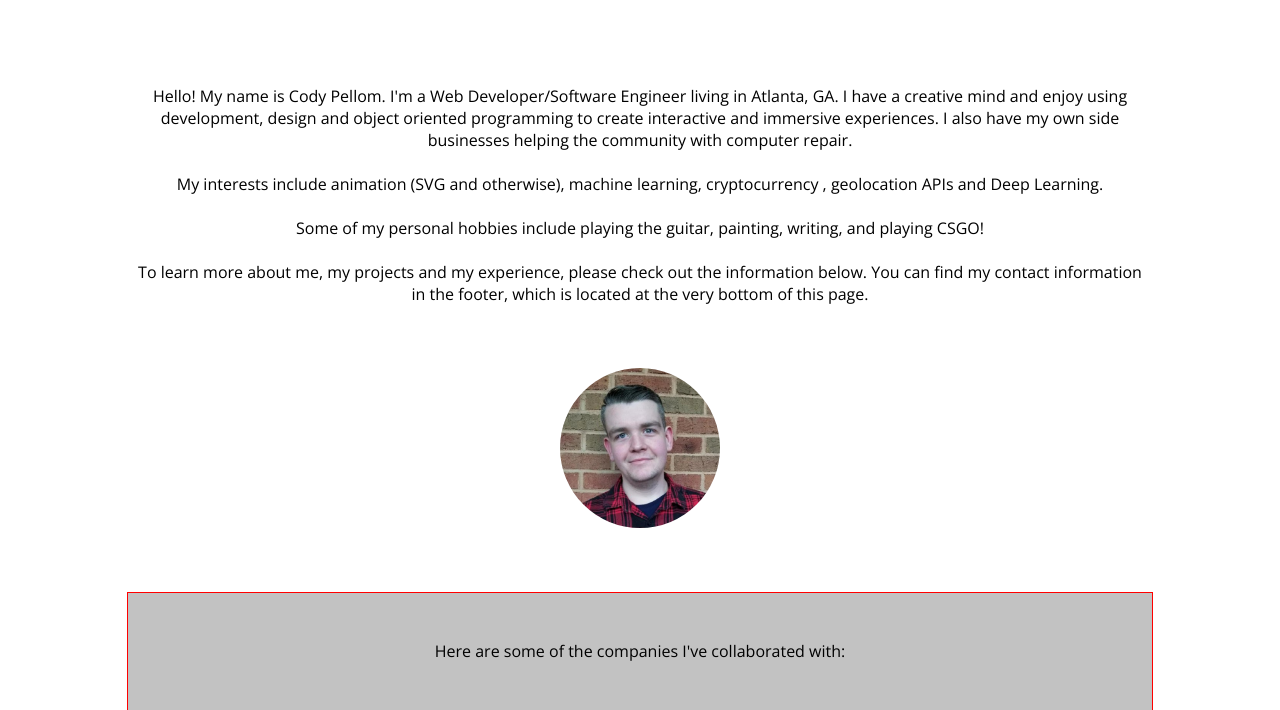
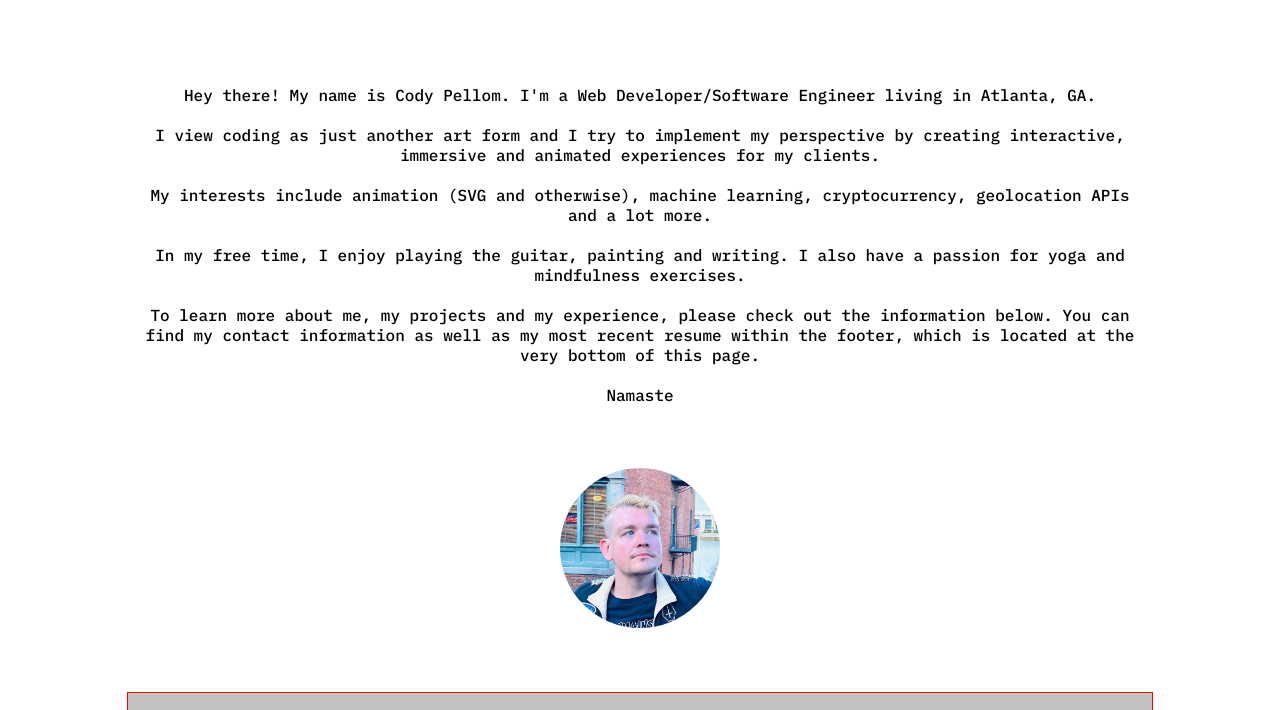
Before and after one commit to CodyPellom/portfolio-2020, a plain HTML site: page index.html in a window 1280 px wide. Shown: the part 802-1512 px from the top of the page. Drawn offline with nearby package versions, Linux system fonts and the light colour scheme; no server answers; animation ran at ten frames a second; a script that the page names is missing; a web font is replaced by a local one.

Commit message:
good vibes

```diff
--- a/index.html
+++ b/index.html
@@ -78,19 +78,25 @@
     <!--Hero Section End-->
     <!--Overview Section Start-->
     <div class="overview-section" id="overviewSec">
-        <p id="overviewText">Hello! My name is Cody Pellom. I'm a Web Developer/Software Engineer living in Atlanta, GA. I have
-            a creative mind and enjoy using development, design and object oriented programming to create interactive
-            and immersive experiences. I also have my own side businesses helping the community with computer repair.
-
-            <br /> <br /> My interests include animation (SVG and otherwise), machine learning, cryptocurrency
-            , geolocation APIs and Deep Learning.
+        <p id="overviewText" class="ibm-font">
+            Hey there! My name is Cody Pellom. I'm a Web Developer/Software Engineer living in Atlanta, GA.
+            <br /><br />
+            I view coding as just another art form and I try to implement my perspective by creating interactive,
+            immersive and animated experiences for my clients.
+            <br /><br />
+            My interests include animation (SVG and otherwise), machine learning, cryptocurrency, geolocation APIs and a
+            lot more.
+            <br /><br />
+            In my free time, I enjoy playing the guitar, painting and writing. I also have a passion for yoga and
+            mindfulness exercises.
+            <br /><br />
+            To learn more about me, my projects and my experience, please check out the information below.
+            You can find my contact information as well as my most recent resume within the footer, which is located at
+            the very bottom of this page.
             <br/><br/>
-            Some of my personal hobbies include playing the guitar, painting, writing, and playing CSGO!
-            <br/><br/>To learn more about me, my projects and my experience, please check out the information below.
-             You can find my contact information in the footer, which is located at the very bottom of this page.
+            Namaste
         </p>
-        <img src="./profile-pic.png"
-            alt="profile-pic" id="profilePic">
+        <img src="./me.png" alt="profile-pic" id="profilePic">
 
     </div>
     <!--Overview Section End-->
@@ -100,29 +106,24 @@
     <!--Experience Section Start-->
     <div class="row-center">
         <div class="experience-section">
-            <p>Here are some of the companies I've collaborated with:</p>
+            <p class="ibm-font">Here are some of the companies I've collaborated with:</p>
             <div class="experience-section-companies">
-                <img src="./applied-systems-logo.png"
-                    alt="applied-systems-logo" id="appliedLogo">
-                <img src="./hewlett-packard-logo.png"
-                    alt="hewlett-packard-logo" id="hpLogo">
-                <img src="./home-depot-logo.png"
-                    alt="home-depot-logo" id="hdLogo">
-                <img src="./trustfuel-logo.png"
-                    alt="trustfuel-logo" id="trustfuelLogo">
-                <img src="./aptean-logo.png"
-                    alt="applied-systems-logo" id="apteanlogo">
+                <img src="./applied-systems-logo.png" alt="applied-systems-logo" id="appliedLogo">
+                <img src="./hewlett-packard-logo.png" alt="hewlett-packard-logo" id="hpLogo">
+                <img src="./home-depot-logo.png" alt="home-depot-logo" id="hdLogo">
+                <img src="./trustfuel-logo.png" alt="trustfuel-logo" id="trustfuelLogo">
+                <img src="./aptean-logo.png" alt="applied-systems-logo" id="apteanlogo">
             </div>
         </div>
     </div>
     <!--Experience Section End-->
 
     <!--Recent Projects Start-->
-    <!-- <div id="recent-projects">
+    <div id="recent-projects">
         <div class="column-center">
             <h1>Recent Projects</h1>
             <h3>Where Is the ISS?</h5>
-                <p>This is a fun one. I <a href="https://github.com/CodyPellom/WhereIsTheISS" target="_blank" class="gLink">built</a> this around 02/09. <i>Where is the ISS</i> consumes data from a <s>NASA</s> <a class="gLink" href="https://wheretheiss.at/w/developer" target="_blank">API</a> and uses the
+                <p class="ibm-font">This is a fun one. I <a href="https://github.com/CodyPellom/WhereIsTheISS" target="_blank" class="gLink">built</a> this around 02/09. <i>Where is the ISS</i> consumes data from an <s>NASA</s> <a class="gLink" href="https://wheretheiss.at/w/developer" target="_blank">API</a> and uses the
                     latitude
                     and longitude
                     of the International Space Station to display it's location on an open source map. The map was created using a combination of leaflet.js and openStreetMaps. </p>
@@ -131,7 +132,7 @@
                 <div id="issMap"></div>
 
         </div>
-    </div> -->
+    </div>
     <!--Recent Projects End-->
 
 
@@ -219,17 +220,15 @@
         </div>
     </div>
     <!--Certificates Section Starts-->
-    <!-- <div class="row-center">
+    <div class="row-center">
         <div class="certificates-section">
             <h2 id="certificates-header"></h2>
-            <img src="./general-assembly-logo-2.png"
-                alt="ga-logo" id="certOne">
-            <p>General Assembly's Web Development Immersive Program (2018)</p>
-            <img src="./epi-logo-1.png"
-                alt="epi" id="certTwo">
-            <p>Episerver's Development Fundamentals (2019)</p>
+            <img src="./general-assembly-logo-2.png" alt="ga-logo" id="certOne">
+            <p class="ibm-font">General Assembly's Web Development Immersive Program (2018)</p>
+            <img src="./epi-logo-1.png" alt="epi" id="certTwo">
+            <p class="ibm-font">Episerver's Development Fundamentals (2019)</p>
         </div>
-    </div> -->
+    </div>
     <!--Certificates Section End-->
     <!--Research Section Starts-->
     <div class="row-center">
@@ -241,41 +240,21 @@
 
             </div>
             <div class="research-item-section">
-                <a href="https://www.tensorflow.org/js/" target="_blank"><img
-                        src="./tensorflow-sticky.png"
-                        alt="" class="sticky-note"></a>
-                <a href="https://dotnet.microsoft.com/" target="_blank"><img
-                        src="./net-sticky.png"
-                        alt="" class="sticky-note"></a>
-                <a href="https://www.ibm.com/watson/developer" target="_blank"><img
-                        src="./ibm-sticky.png"
-                        alt="" class="sticky-note"></a>
-                <a href="https://threejs.org/" target="_blank"><img
-                        src="./threejs-sticky.png"
-                        class="sticky-note" alt=""></a>
+                <a href="https://www.tensorflow.org/js/" target="_blank"><img src="./tensorflow-sticky.png" alt=""
+                        class="sticky-note"></a>
+                <a href="https://dotnet.microsoft.com/" target="_blank"><img src="./net-sticky.png" alt=""
+                        class="sticky-note"></a>
+                <a href="https://www.ibm.com/watson/developer" target="_blank"><img src="./ibm-sticky.png" alt=""
+                        class="sticky-note"></a>
+                <a href="https://threejs.org/" target="_blank"><img src="./threejs-sticky.png" class="sticky-note"
+                        alt=""></a>
             </div>
 
         </div>
     </div>
     <!--Research Section Ends-->
-    <!--Work Examples Section Start-->
-    <!-- <div class="row-center">
-        <div class="work-examples-section">
-            <h2 id="work-examples-header"></h2>
-            <a href="https://www.appliedsystems.com" target="_blank"><img
-                    src="./applied-systems-logo.png"
-                    alt="applied-systems-logo2" id="workExamplesAppliedLogo"></a>
-            <p>At Applied Systems, I built out content blocks and page types within Episerver (.NET) for both the
-                international corporate site and blogs.</p>
-            <a href="http://www.williamwordtree.com" target="_blank"> <img
-                    src="./WilliamWordLogo.png"
-                    alt="" id="wwtreeLogo"></a>
-            <p>William Word Tree Services is a business website built for a local tree servicing company. </p>
-        </div>
-    </div> -->
-    <!--Work Examples Section Ends-->
-
-
+    <!---->
+    <!---->
     <!--Footer Start-->
     <footer>
         <div class="footer-section">
@@ -313,6 +292,12 @@
                         d="M12.23 15.5c-6.801 0-10.367-1.221-12.23-2.597v9.097h24v-8.949c-3.218 2.221-9.422 2.449-11.77 2.449zm1.77 2.532c0 1.087-.896 1.968-2 1.968s-2-.881-2-1.968v-1.032h4v1.032zm-14-8.541v-2.491h24v2.605c0 5.289-24 5.133-24-.114zm9-7.491c-1.104 0-2 .896-2 2v2h2v-1.5c0-.276.224-.5.5-.5h5c.276 0 .5.224.5.5v1.5h2v-2c0-1.104-.896-2-2-2h-6z" />
                 </svg>
             </a>
+            <a class="fancybox" href="./rec.pdf">
+                <svg xmlns="http://www.w3.org/2000/svg" width="40" height="40" viewBox="0 0 24 24">
+                    <path
+                        d="M12 2c5.514 0 10 4.486 10 10s-4.486 10-10 10-10-4.486-10-10 4.486-10 10-10zm0-2c-6.627 0-12 5.373-12 12s5.373 12 12 12 12-5.373 12-12-5.373-12-12-12zm5.507 13.941c-1.512 1.195-3.174 1.931-5.506 1.931-2.334 0-3.996-.736-5.508-1.931l-.493.493c1.127 1.72 3.2 3.566 6.001 3.566 2.8 0 4.872-1.846 5.999-3.566l-.493-.493zm-9.007-5.941c-.828 0-1.5.671-1.5 1.5s.672 1.5 1.5 1.5 1.5-.671 1.5-1.5-.672-1.5-1.5-1.5zm7 0c-.828 0-1.5.671-1.5 1.5s.672 1.5 1.5 1.5 1.5-.671 1.5-1.5-.672-1.5-1.5-1.5z" />
+                    </svg>
+            </a>
 
         </div>
     </footer>
--- a/main.css
+++ b/main.css
@@ -2,6 +2,7 @@
 
 @import url('https://fonts.googleapis.com/css?family=Major+Mono+Display|Gelasio|Ibarra+Real+Nova|Source+Sans+Pro|VT323|Libre+Caslon+Text|PT+Sans|Poppins&display=swap');
 @import url('https://fonts.googleapis.com/css2?family=Open+Sans&display=swap');
+@import url('https://fonts.googleapis.com/css2?family=IBM+Plex+Mono:wght@500&display=swap');
 /*Font Imports End*/
 /*Font Globals Start*/
 h1,
@@ -11,6 +12,9 @@ h4,
 h5,
 h6 {
   font-family: 'Major Mono Display';
+}
+.ibm-font {
+  font-family: 'IBM Plex Mono';
 }
 .gLink {
   text-decoration: none;
--- a/main.js
+++ b/main.js
@@ -101,7 +101,6 @@ $(window).on('resize scroll', function () {
     if ($('.experience-section-companies').isInViewport()) {
       counterTwo++;
       if (counterTwo <= 1) {
-
         $('#appliedLogo').css("opacity", "1");
         $('#hdLogo').css("opacity", "1");
         $('#hpLogo').css("opacity", "1");
```
Also changed, not shown: me.png (added), 2 other files.
